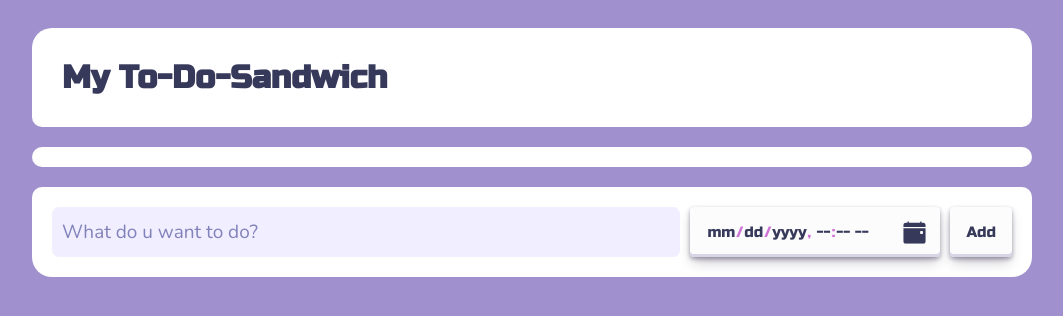
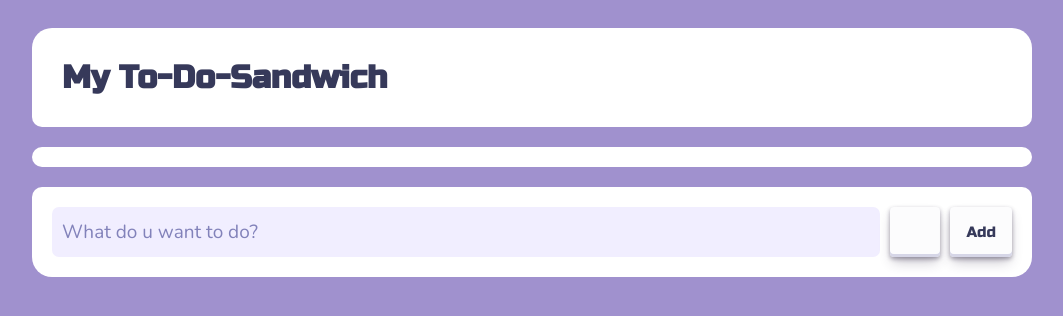
Before and after one commit to Papsanly/to-make-sandwich-react, a React (Vite) app: page / in a window 1280 px wide. Shown: the top 316 px of the page, without its empty margins (108-1171 px from the left). Built offline with nearby package versions, Linux system fonts and the light colour scheme.

Commit message:
added deadline input hiding when not set

```diff
--- a/src/InputSection.module.css
+++ b/src/InputSection.module.css
@@ -48,12 +48,20 @@
   transform: translateY(2px);
 }
 
-::-webkit-calendar-picker-indicator {
+.deadlineInput::-webkit-calendar-picker-indicator {
   scale: 1.5;
   background-image: url("./assets/calendar-event-fill.svg");
   color: #36395A;
 }
 
-::-webkit-datetime-edit-text {
+.deadlineInput::-webkit-datetime-edit-text {
   color: #d074d7;
 }
+
+.deadlineInput[data-deadline=false] {
+  width: 50px;
+}
+
+.deadlineInput[data-deadline=false]::-webkit-datetime-edit-fields-wrapper {
+  display: none;
+}
```
